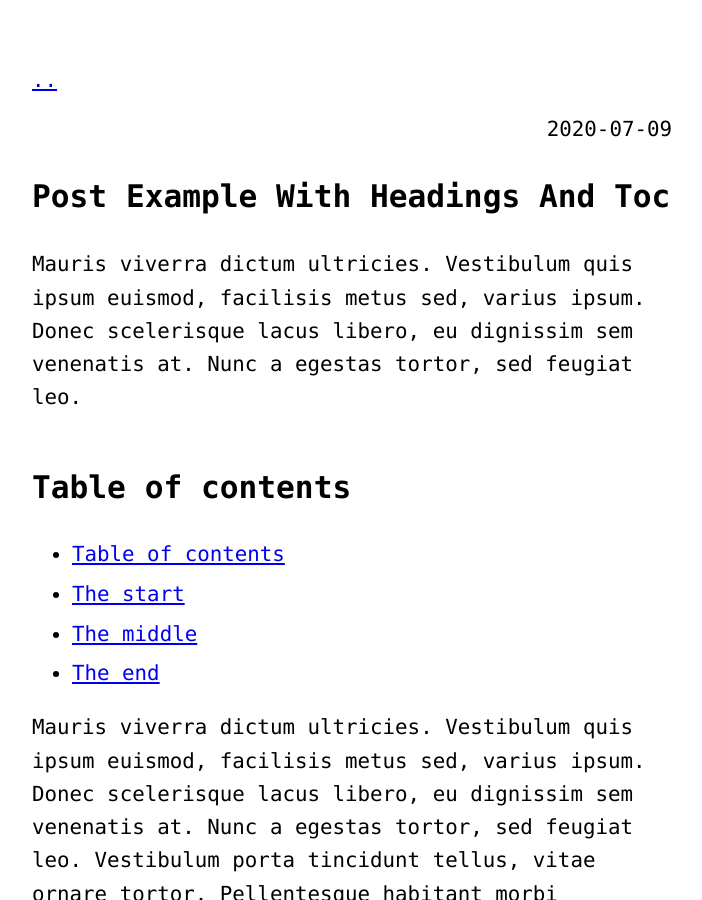
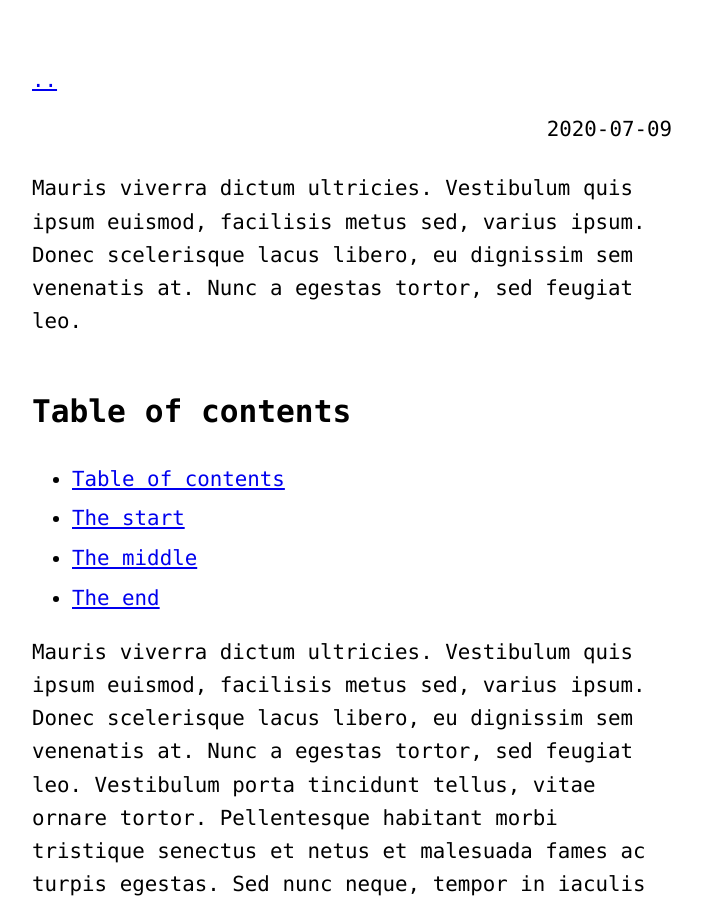
Before and after one commit to fullmetalpanzer/fullmetalpanzer.github.io, a Jekyll site: the page built from _posts/2020-07-09-post-example-with-headings-and-toc.md, in a window 1280 px wide and 900 px high. Shown: the whole window, without its empty margins (288-990 px from the left). Built offline with Jekyll 4.4.1, drawn with Linux system fonts in a browser that asks for light colours.

Commit message:
change post layout

```diff
--- a/_data/menu.yml
+++ b/_data/menu.yml
@@ -6,6 +6,7 @@ entries:
   - title: 1/6 scale RC full metal tanks
     entries:
       - title: 1/6 scale Panzer III
+        url: panzeriii.html
       - title: 1/6 scale Tiger I
       - title: 1/6 scale Luchs(Panzer II Ausf. L)
       - title: 1/6 scale King Tiger
--- a/_layouts/post.html
+++ b/_layouts/post.html
@@ -9,7 +9,7 @@ layout: default
     <time datetime="{{ page.date }}">{{ page.date | date: site.theme_config.date_format }}</time>
   </p>
 
-  <h1>{{ page.title }}</h1>
+  <h1>{{ title }}</h1>
 
   {{ content }}
 </article>
```
Also changed, not shown: _posts/2020-12-18-panzeriii.md (+1 -0 lines).
